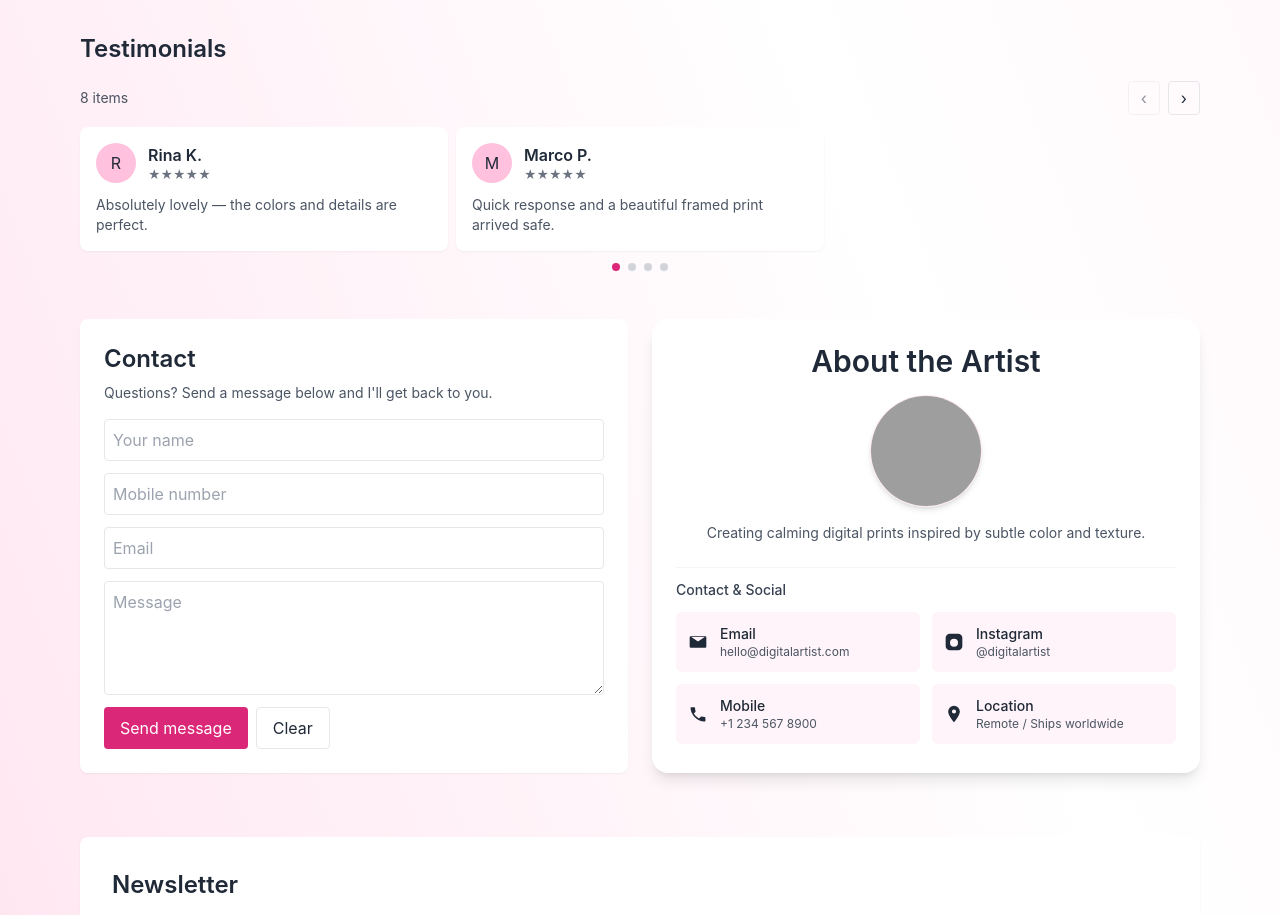
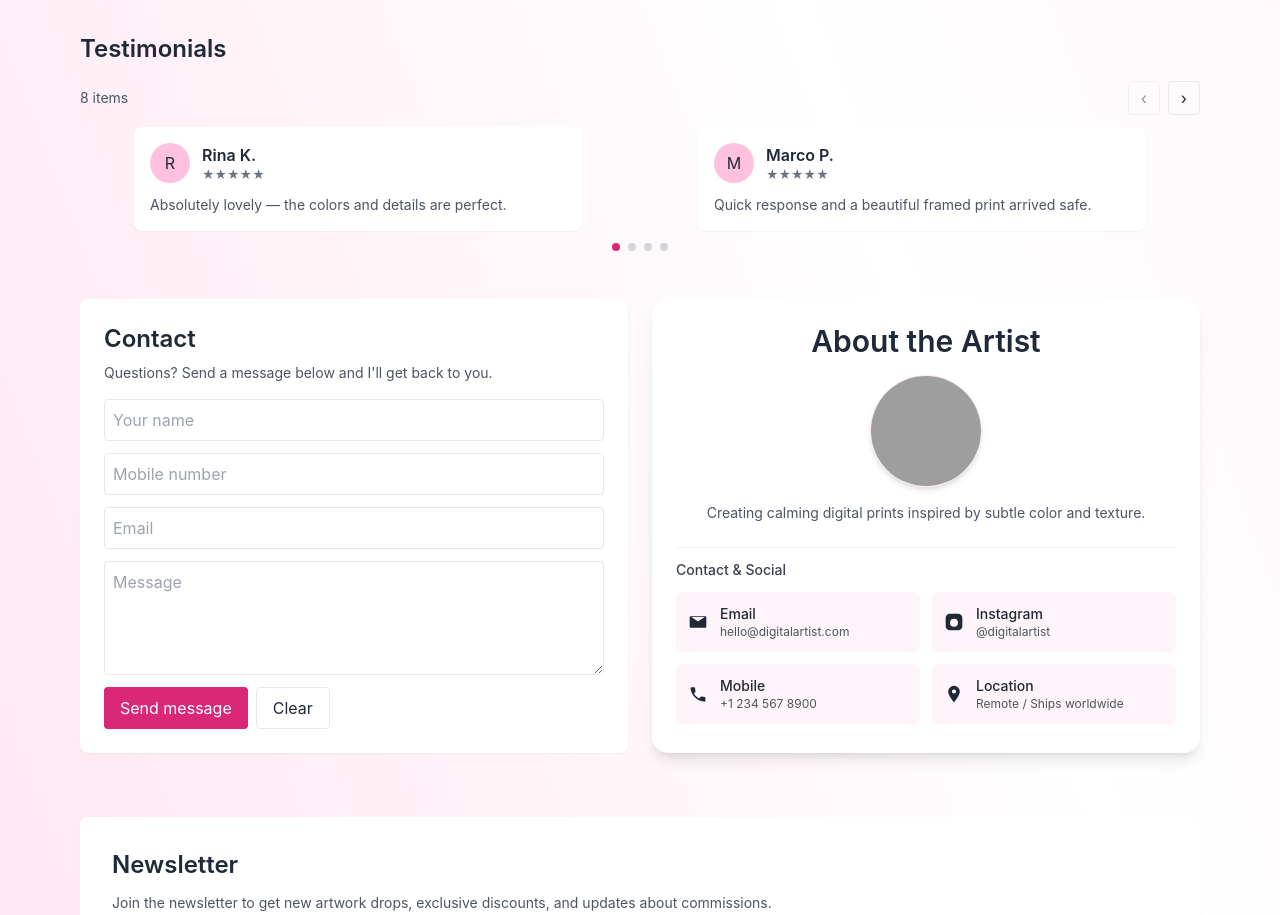
Before and after one commit to yogi7302/MyApp, a React (Vite) app: page / in a window 1280 px wide. Shown: the part 2040-2955 px from the top of the page. Built offline with nearby package versions, Linux system fonts and the light colour scheme; grey boxes are pictures that could not be loaded.

Commit message:
Update App.jsx

```diff
--- a/src/App.jsx
+++ b/src/App.jsx
@@ -810,6 +810,7 @@ function Carousel({ items = [], itemRenderer, perPage = { base: 1, sm: 2, md: 3
   const startIdx = index * visible;
   const endIdx = Math.min(startIdx + visible, items.length);
   const visibleItems = items.slice(startIdx, endIdx);
+  const columnCount = Math.max(1, visibleItems.length);
 
   return (
     <div className="relative">
@@ -836,7 +837,10 @@ function Carousel({ items = [], itemRenderer, perPage = { base: 1, sm: 2, md: 3
         </div>
       </div>
 
-      <div className="grid gap-2 grid-cols-1 sm:grid-cols-2 md:grid-cols-3">
+      <div
+        className="grid gap-2"
+        style={{ gridTemplateColumns: `repeat(${columnCount}, minmax(0, 1fr))` }}
+      >
         {visibleItems.map((it, i) => (
           <div key={startIdx + i} className="w-full">
             {itemRenderer(it)}
@@ -1159,8 +1163,6 @@ function CheckoutForm({ onCheckout, total }) {
   );
 }
 
-
-
 // --- Mount to DOM (for quick local testing) ---
 import { createRoot } from "react-dom/client";
 const rootEl = document.getElementById("root") || document.body.appendChild(document.createElement("div"));
```
